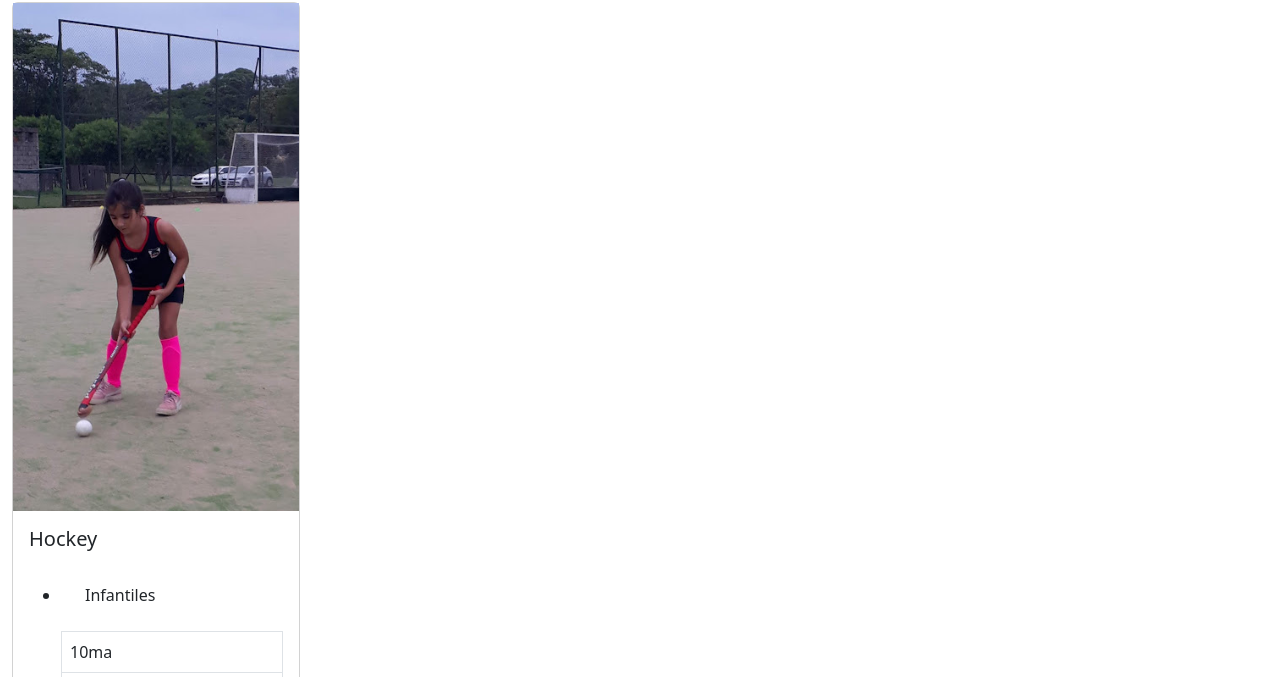
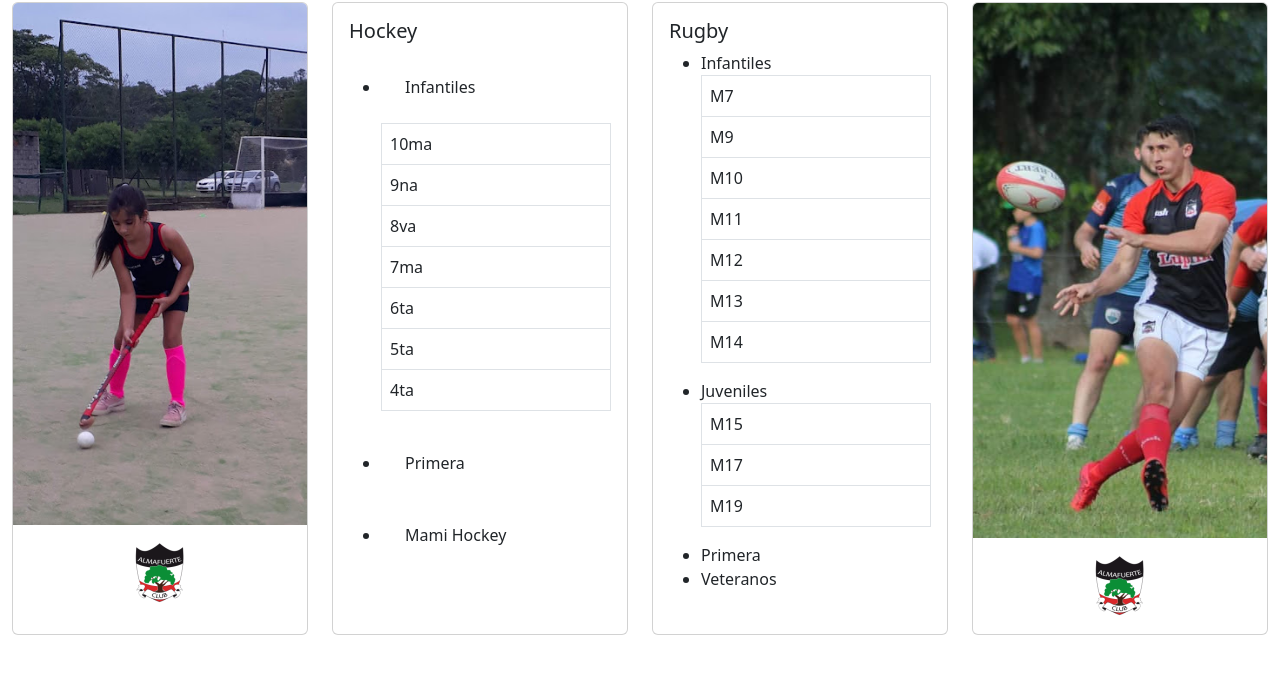
Before and after one commit to fedeStabile/segunda_entrega, a plain HTML site: page pages/deportes.html in a window 1280 px wide. Shown: the part 78-755 px from the top of the page. Drawn offline with nearby package versions, Linux system fonts and the light colour scheme.

Commit message:
Arreglos en pag deportes

```diff
--- a/pages/deportes.html
+++ b/pages/deportes.html
@@ -12,7 +12,7 @@
 <body>
     <div class="container-fluid">
         <header class="row">
-            <div class="col-sm-6">
+            <div class="col-12 col-xl-12">
                 <nav class="navbar navbar-expand-lg">
                     <div class="container-fluid">
                         <img src="../img/favicon.png" alt="logo almafuerte">
@@ -41,9 +41,16 @@
             </div>
         </header>
         <div class="row">
-            <div class="col-sm-6">
-                <div class="card" style="width: 18rem;">
-                    <img src="../img/hockey.png" class="img-fluid" alt="hockey">
+            <div class="col-xl-3 col-6 mx-6 d-flex justify-content-center align-self-stretch">
+                <div class="card text-center">
+                    <img src="../img/hockey.png" class="card-img-top img-fluid" alt="hockey">
+                    <div class="card-body">
+                        <img src="../img/favicon.png" alt="escudo">
+                    </div>
+                </div>
+            </div>
+            <div class="col-xl-3 col-6 mx-6 d-flex justify-content-center align-self-stretch">
+                <div class="card flex-fill">
                     <div class="card-body">
                         <h5 class="card-title">Hockey</h5>
                         <ul>
@@ -61,10 +68,12 @@
                             <li class="p-4">Mami Hockey</li>
                         </ul>
                     </div>
-                  </div>
-                <div class="card" style="width: 18rem;">
+                </div>
+            </div>
+            <div class="col-xl-3 col-6 mx-6 d-flex align-self-stretch">
+                <div class="card flex-fill">
                     <div class="card-body">
-                      <h5 class="card-title">Rugby</h5>
+                        <h5 class="card-title">Rugby</h5>
                         <ul>
                         <li>Infantiles</li>
                             <table class="table border">
@@ -86,7 +95,15 @@
                         <li>Veteranos</li>
                         </ul>
                     </div>
-                <img src="../img/rugby.png" class="card-img-bottom" alt="rugby">
+                </div>
+            </div>
+            <div class="col-xl-3 col-6 mx-6 d-flex justify-content-center align-self-stretch">
+                <div class="card text-center">
+                    <img src="../img/rugby.png" class="card-img-top img-fluid" alt="rugby">
+                    <div class="card-body">
+                        <img src="../img/favicon.png" alt="escudo">
+                    </div>
+                </div>
             </div>
         </div>
         <footer class="row px-5 mb-3">
```
